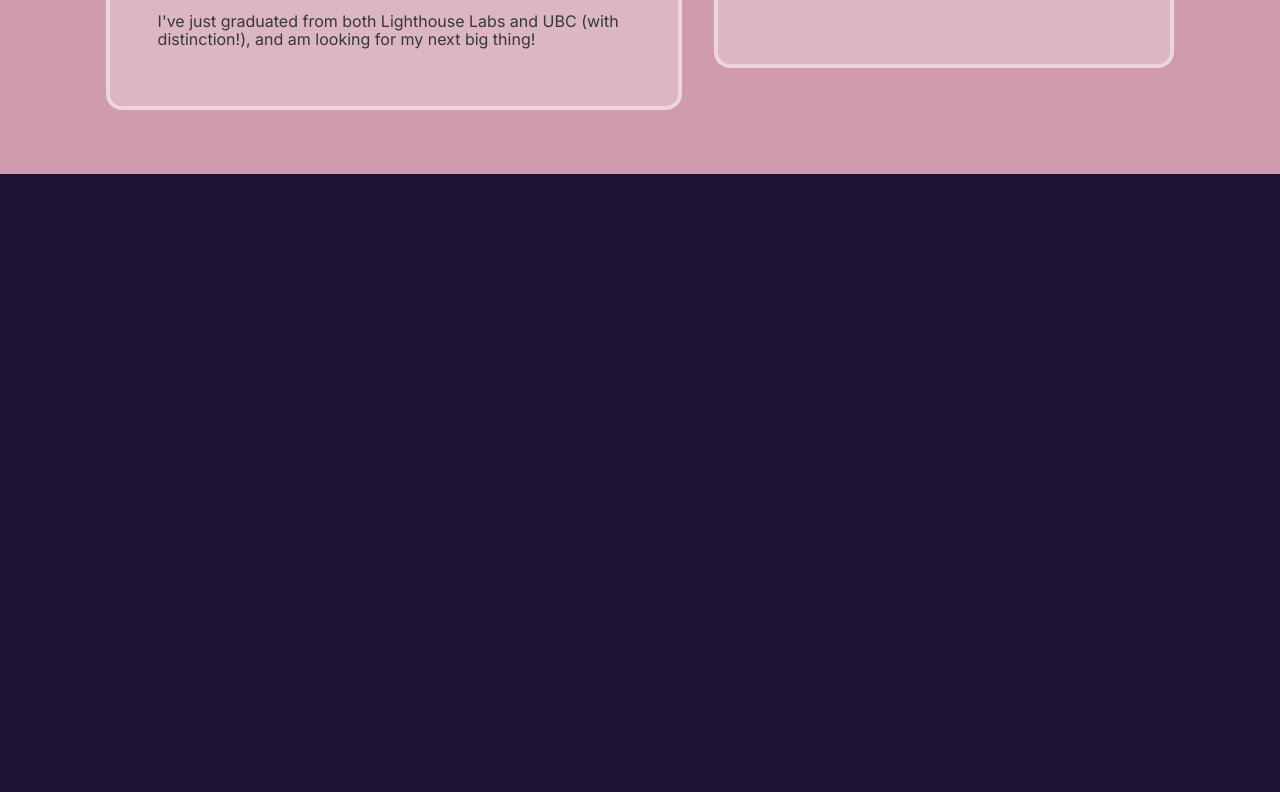
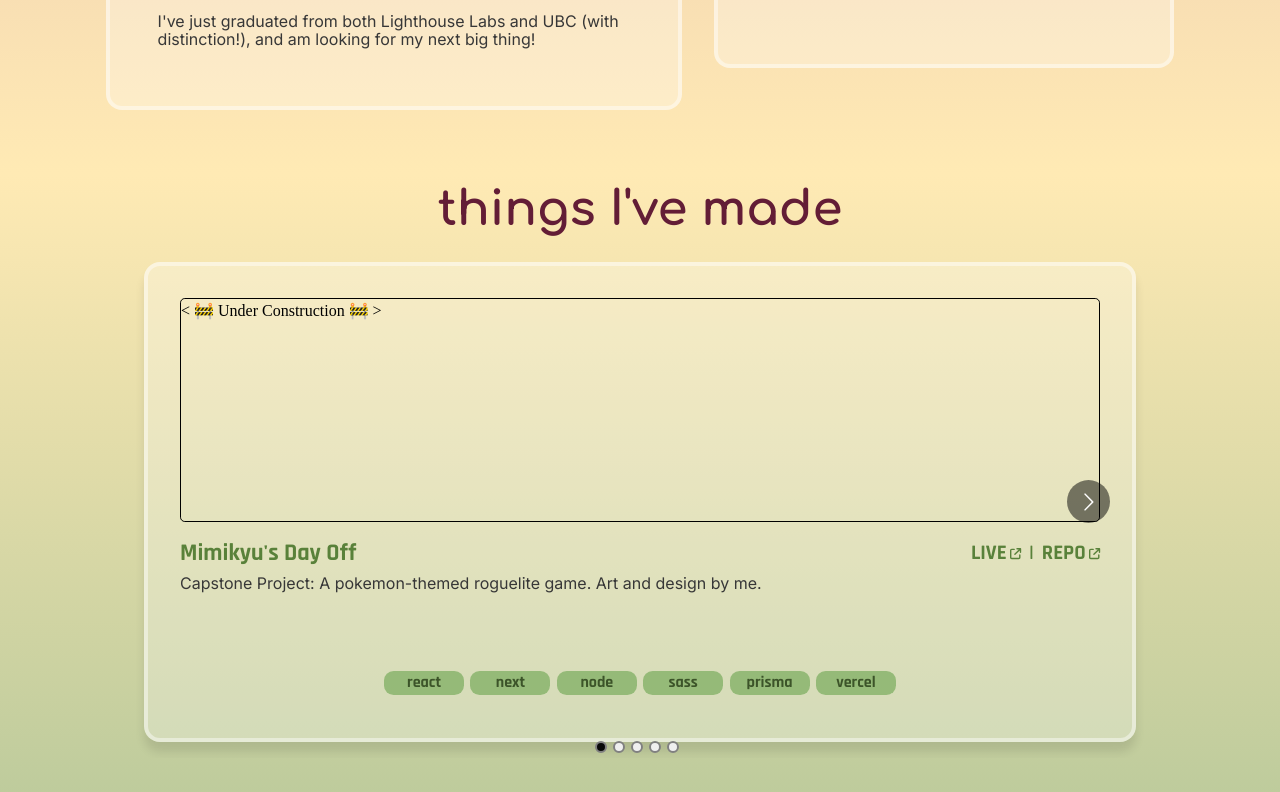
Before and after one commit to penguinboots/portfolio-v2, a React (Vite) app: page / in a window 1280 px wide. Shown: the part 2721-3513 px from the top of the page. Before the commit the page ends 2895 px from the top, so only its background shows below. Built offline with nearby package versions, Linux system fonts and the light colour scheme; a web font is replaced by a local one.

Commit message:
build projects section

```diff
--- /dev/null
+++ b/data/projects.ts
@@ -0,0 +1,83 @@
+interface Project {
+  title: string;
+  image: string;
+  description: string;
+  live: string | null;
+  repo: string;
+  stack: string[];
+}
+
+const portfolio: Project = {
+  title: "Portfolio Website",
+  image: "",
+  description: "This website!",
+  live: null,
+  repo: "https://github.com/penguinboots/penguin-portfolio",
+  stack: ["react", "sass", "vite"],
+};
+
+const mimikyu: Project = {
+  title: "Mimikyu's Day Off",
+  image: "",
+  description: "Capstone Project: A pokemon-themed roguelite game. Art and design by me.",
+  live: "https://mimikyus-day-off.vercel.app",
+  repo: "https://github.com/penguinboots/poke-rogue",
+  stack: ["react", "next", "node", "sass", "prisma", "vercel"],
+};
+
+const shortly: Project = {
+  title: "Shortly",
+  image: "",
+  description: "Frontend Mentor Challenge: URL Shortener. Views for desktop, tablet, and mobile.",
+  live: "https://shortly-url-shortener-five.vercel.app",
+  repo: "https://github.com/penguinboots/url-shortener",
+  stack: ["react", "sass", "vite", "vercel"],
+};
+
+const jungle: Project = {
+  title: "Jungle",
+  image: "",
+  description: "A mini e-commerce app. Adding features to an existing codebase.",
+  live: "",
+  repo: "https://github.com/penguinboots/jungle-rails",
+  stack: ["ruby", "rails", "bootstrap", "rspec"],
+};
+
+const scheduler: Project = {
+  title: "Interview Scheduler",
+  image: "",
+  description: "Single-page React application to schedule interviews.",
+  live: null,
+  repo: "https://github.com/penguinboots/scheduler",
+  stack: ["react", "storybook", "jest", "cypress"],
+};
+
+const bytes: Project = {
+  title: "Bytes Restaurant",
+  image: "",
+  description: "Midterm Group Project: A full-stack food-pickup app with Twilio integration.",
+  live: null,
+  repo: "https://github.com/penguinboots/bytes-restaurant",
+  stack: ["ejs", "express", "node", "sass", "postgresql", "jquery"],
+};
+
+const tweeter: Project = {
+  title: "Tweeter",
+  image: "",
+  description: "A simple, single-page Twitter clone.",
+  live: null,
+  repo: "https://github.com/penguinboots/tweeter",
+  stack: ["jquery", "ajax", "express"],
+};
+
+const projects: Project[] = [
+  portfolio,
+  mimikyu,
+  shortly,
+  jungle,
+  scheduler,
+  bytes,
+  tweeter,
+];
+
+export { portfolio, mimikyu, shortly, jungle, scheduler, bytes, tweeter };
--- a/src/App.scss
+++ b/src/App.scss
@@ -5,6 +5,7 @@ $light-purple: #b1a4d3;
 $shadow-purple: #1e1431;
 $med-warm-purple: #734588;
 $light-warm-purple: #b984d2;
+$soft-mauve: #a16178;
 
 $night-gradient: linear-gradient(#2b1055 0%, #7597de);
 
@@ -23,12 +24,27 @@ h1 {
   font-family: $flavour-font;
   color: $text-color;
 }
-h2,
+h2 {
+  font-family: $title-font;
+  color: #631d36;
+  @media only screen and (min-width: 320px) and (max-width: 767px) {
+    font-size: 1.8rem;
+  }
+  @media only screen and (min-width: 768px) and (max-width: 1024px) {
+    font-size: 2.5rem;
+  }
+  @media only screen and (min-width: 1025px) {
+    font-size: 3rem;
+  }
+}
 h3 {
-  font-family: $title-font;
+  font-family: $time-font;
+  font-size: 1.5rem;
+  color: #631d36;
 }
 p {
   font-family: $body-font;
+  color: rgb(55, 55, 55);
 }
 body {
   background-color: $shadow-purple;
@@ -50,6 +66,15 @@ button {
   font: inherit;
   font-family: inherit;
   cursor: pointer;
+}
+
+// REUSABLE
+.card {
+  display: flex;
+  flex-direction: column;
+  border-radius: 1rem;
+  background-color: #ffffff45;
+  border: 4px solid #ffffff70;
 }
 
 // LANDING
@@ -243,6 +268,10 @@ button {
   color: $text-color;
   position: relative;
   overflow: hidden;
+  h1,
+  h2 {
+    color: $text-color;
+  }
   .intro-content {
     z-index: 1;
     display: flex;
@@ -374,7 +403,7 @@ button {
 .about {
   width: 100%;
   overflow: hidden;
-  background-color: #d09baf;
+  background: linear-gradient(to bottom, #d09baf, #ffeab4);
   .wave svg {
     height: auto;
     width: 100%;
@@ -387,38 +416,24 @@ button {
     display: flex;
     flex-direction: column;
     align-items: center;
-    h2 {
-      color: #631d36;
-    }
     .card-container {
       display: flex;
       justify-content: center;
       gap: 2rem;
     }
     .card {
-      display: flex;
-      flex-direction: column;
       gap: 1rem;
-      border-radius: 1rem;
-      background-color: #ffffff45;
-      border: 4px solid #ffffff70;
       time {
         font-family: $time-font;
         font-weight: 700;
         font-size: 1.2rem;
-        color: #a16178;
-      }
-      h3 {
-        font-family: $time-font;
-        font-size: 1.5rem;
-        color: #631d36;
+        color: $soft-mauve;
       }
       p {
         font-weight: 500;
         font-size: 1rem;
         line-height: 1.1rem;
         margin: 0.6rem 0;
-        color: rgb(55, 55, 55);
       }
     }
     .about-right {
@@ -437,7 +452,6 @@ button {
     @media only screen and (min-width: 320px) and (max-width: 767px) {
       width: 100%;
       h2 {
-        font-size: 1.8rem;
         margin: 1rem;
       }
       .card-container {
@@ -462,7 +476,6 @@ button {
     @media only screen and (min-width: 768px) and (max-width: 1024px) {
       width: 100%;
       h2 {
-        font-size: 2.5rem;
         margin: 2rem;
       }
       .card-container {
@@ -484,7 +497,6 @@ button {
     @media only screen and (min-width: 1025px) {
       width: 90%;
       h2 {
-        font-size: 3rem;
         margin: 3rem;
       }
       .card {
@@ -506,3 +518,109 @@ button {
     }
   }
 }
+
+// PROJECTS
+.projects-container {
+  background: linear-gradient(to bottom, #ffeab4, #bbca9b);
+  padding-bottom: 4rem;
+  display: flex;
+  flex-direction: column;
+  align-items: center;
+  .carousel-container {
+    width: 80%;
+    margin: auto;
+  }
+  .projects {
+    display: flex;
+    flex-direction: column;
+    justify-content: flex-start;
+    box-shadow: 0px 10px 10px rgba(0, 0, 0, 0.1);
+    margin: 1rem;
+    padding: 2rem;
+    height: 30rem;
+    .project-img {
+      height: 55%;
+      min-height: 40%;
+      width: 100%;
+      border-radius: 0.3rem;
+      align-self: center;
+      margin-bottom: 0.8rem;
+      border: 1px solid black;
+    }
+    .title-box {
+      display: flex;
+      justify-content: space-between;
+      color: #59813a;
+      .links {
+        display: flex;
+        align-items: center;
+        margin: 0;
+        padding: 0;
+        gap: 0.5rem;
+        font-weight: 700;
+        font-family: $time-font;
+        font-size: 1.3rem;
+        a {
+          display: flex;
+          align-items: center;
+          gap: 0.2rem;
+        }
+        svg {
+          font-size: 0.7rem;
+        }
+      }
+      h3 {
+        font-size: 1.5rem;
+        color: #59813a;
+      }
+    }
+    .description {
+      font-family: $body-font;
+      flex-grow: 4;
+    }
+    .stack {
+      display: flex;
+      flex-wrap: wrap;
+      justify-content: space-evenly;
+      align-self: center;
+      padding: 0;
+      margin: 0.5rem;
+      li {
+        font-family: $time-font;
+        font-weight: 700;
+        text-align: center;
+        width: 5rem;
+        border-radius: 0.6rem;
+        margin: 0.2rem;
+        background-color: #95ba78;
+        color: #3c5429;
+      }
+    }
+  }
+  @media only screen and (min-width: 320px) and (max-width: 767px) {
+    .carousel-container {
+      width: 95%;
+    }
+    .projects {
+      margin: 0.5rem;
+      padding: 1.5rem;
+      width: 95%;
+      .title-box {
+        flex-direction: column;
+      }
+    }
+    .stack {
+      width: 100%;
+    }
+  }
+  @media only screen and (min-width: 768px) and (max-width: 1024px) {
+    .carousel-container {
+      width: 50%;
+    }
+  }
+  @media only screen and (min-width: 1025px) {
+    .carousel-container {
+      width: 80%;
+    }
+  }
+}
--- a/src/App.tsx
+++ b/src/App.tsx
@@ -12,6 +12,7 @@ import mountainBack from "./assets/mountains_behind.png";
 import welcome from "./assets/welcome.svg"
 import Intro from "./components/Intro";
 import About from "./components/About";
+import Projects from "./components/Projects";
 
 function App() {
   const [menuOpen, setMenuOpen] = useState(false);
@@ -51,6 +52,7 @@ useEffect(() => {
       <Menu menuOpen={menuOpen} />
       <Intro />
       <About/>
+      <Projects />
     </div>
   );
 }
--- /dev/null
+++ b/src/components/ProjectCard.tsx
@@ -0,0 +1,54 @@
+import { FontAwesomeIcon } from "@fortawesome/react-fontawesome";
+import { faArrowUpRightFromSquare } from "@fortawesome/free-solid-svg-icons";
+
+interface Project {
+  title: string;
+  image: string;
+  description: string;
+  live: string | null;
+  repo: string;
+  stack: string[];
+}
+
+const ProjectCard: React.FC<{ project: Project }> = ({ project }) => {
+
+  const stack = project.stack.map((item) => {
+    return <li key={item}>{item}</li>;
+  });
+
+  return (
+    <div className="card projects">
+      <div className="placeholder project-img">{`< 🚧 Under Construction 🚧 >`}</div>
+      <div className="title-box">
+        <h3>{project.title}</h3>
+        <ul className="links">
+          {project.live ? (
+            <>
+              <li>
+                <a
+                  href={project.live}
+                  target="_blank"
+                  rel="noopener noreferrer"
+                >
+                  LIVE <FontAwesomeIcon icon={faArrowUpRightFromSquare} />
+                </a>
+              </li>
+              <li>|</li>
+            </>
+          ) : (
+            ""
+          )}
+          <li>
+            <a href={project.repo} target="_blank" rel="noopener noreferrer">
+              REPO <FontAwesomeIcon icon={faArrowUpRightFromSquare} />
+            </a>
+          </li>
+        </ul>
+      </div>
+      <p className="description">{project.description}</p>
+      <ul className="stack">{stack}</ul>
+    </div>
+  );
+};
+
+export default ProjectCard;
--- /dev/null
+++ b/src/components/Projects.tsx
@@ -0,0 +1,51 @@
+import Carousel from "react-multi-carousel";
+import "react-multi-carousel/lib/styles.css";
+import {
+  mimikyu,
+  shortly,
+  jungle,
+  scheduler,
+  bytes,
+} from "../../data/projects.ts";
+import ProjectCard from "./ProjectCard";
+
+// const projects = [mimikyu, shortly, bytes, portfolio, jungle, scheduler];
+export default function Projects() {
+  const projects = [mimikyu, shortly, bytes, jungle, scheduler];
+  const responsive = {
+    desktopLarge: {
+      breakpoint: { max: 3000, min: 1600 },
+      items: 3,
+    },
+    desktopSmall: {
+      breakpoint: { max: 1600, min: 1024 },
+      items: 2,
+    },
+    tabletMobile: {
+      breakpoint: { max: 1024, min: 0 },
+      items: 1,
+    },
+  };
+  const projectCards = projects.map((project) => {
+    return <ProjectCard key={project.title} project={project} />;
+  });
+  return (
+    <div className="projects-container">
+      <h2>things I've made</h2>
+      <Carousel
+        swipeable={true}
+        draggable={true}
+        showDots={true}
+        responsive={responsive}
+        ssr={true}
+        infinite={false}
+        keyBoardControl={true}
+        containerClass="carousel-container"
+        dotListClass="custom-dot-list-style"
+        itemClass="carousel-item-padding-40-px"
+      >
+        {projectCards}
+      </Carousel>
+    </div>
+  );
+}
```
